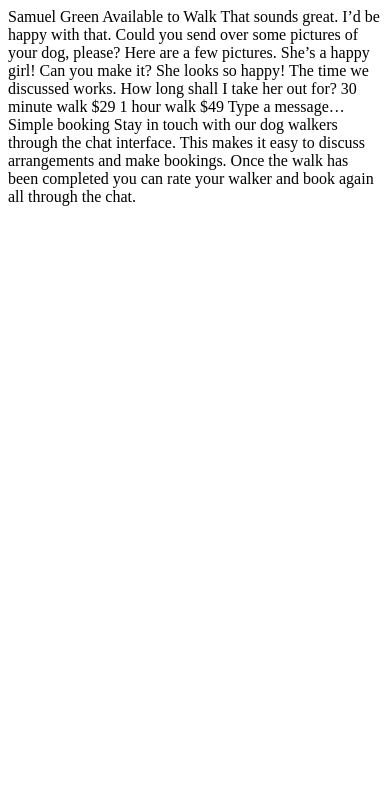
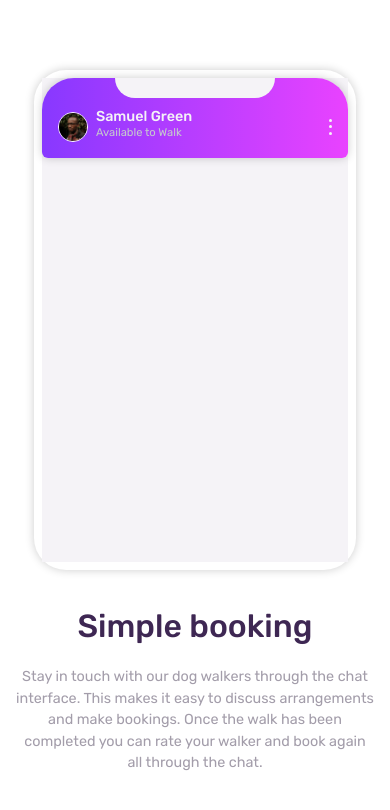
Before and after one commit to Robertron624/chat-app-css-illustration, a plain HTML site: page index.html in a window 390 px wide. Drawn offline with Linux system fonts and the light colour scheme.

Commit message:
phone top section

```diff
--- a/index.css
+++ b/index.css
@@ -20,8 +20,8 @@ dd {
 }
 
 /* Remove list styles on ul, ol elements with a list role, which suggests default styling will be removed */
-ul[role="list"],
-ol[role="list"] {
+ul,
+ol {
     list-style: none;
 }
 
@@ -116,4 +116,129 @@ body {
     line-height: 1.5;
     font-size: 16px;
     font-family: 'Rubik', sans-serif;
+    display: flex;
+    align-items: center;
 }
+
+main {
+    padding: 1rem;
+    height: 100%;
+}
+
+/* outside texts */
+
+section.container .texts {
+    text-align: center;
+}
+
+section.container h1 {
+    font-size: 2rem;
+    color: var(--very-dark-desaturated-violet);
+    margin-bottom: 1rem;
+    font-weight: 500;
+}
+
+section.container p {
+    color: var(--dark-grayish-violet);
+    font-size: 0.9rem;
+}
+
+/* Phone */
+
+.phone {
+    height: 500px;
+    width: 90%;
+    margin-inline: auto;
+    padding: .5rem;
+    background-color: var(--white);
+    border-radius: 2rem;
+    box-shadow: 0 0 10px rgba(0, 0, 0, 0.2);
+    margin-bottom: 2rem;
+}
+
+.phone .inner {
+    background: var(--light-grayish-violet);
+    width: 100%;
+    height: 100%;
+}
+
+.inner .top {
+    background: linear-gradient(to right, var(--light-violet), var(--light-magenta));
+    width: 100%;
+    height: 5rem;
+    border-radius: 2rem 2rem 6px 6px;
+    padding: 0 1rem;
+    display: flex;
+    align-items: end;
+    position: relative;
+    box-shadow: 0 0 10px rgba(0, 0, 0, 0.2);
+}
+
+.inner .top .inner-top {
+    display: flex;
+    justify-content: space-between;
+    align-items: center;
+    width: 100%;
+}
+
+/* Top left */
+.inner .top .top-left {
+    display: flex;
+    align-items: center;
+    gap: .5rem;
+    margin-bottom: 1rem;
+}
+
+.inner .top .top-left img{
+    width: 30px;
+    height: 30px;
+    border-radius: 50%;
+    border: 1px solid var(--white);
+}
+
+.inner .top .top-left .name h3 {
+    color: var(--light-grayish-violet);
+    font-size: .9rem;
+    font-weight: 500;
+    line-height: 10px;
+    margin-bottom: .2rem;
+}
+
+.inner .top .top-left .name p {
+    color: var(--grayish-blue);
+    font-size: 0.7rem;
+}
+
+/* Top right */
+
+.top .top-right {
+    margin-bottom: 1rem;
+}
+
+.top .top-right ul {
+    display: flex;
+    flex-direction: column;
+    gap: .2rem;
+    margin: 0;
+}
+
+.top .top-right ul li {
+    list-style: none;
+    width: 3px;
+    height: 3px;
+    border-radius: 50%;
+    background-color: var(--light-grayish-violet);
+}
+
+/* Notch */
+
+.top .notch {
+    width: 10rem;
+    height: 20px;
+    background-color: var(--light-grayish-violet);
+    position: absolute;
+    top: 0px;
+    left: 50%;
+    transform: translateX(-50%);
+    border-radius: 0 0 2rem 2rem;
+}
--- a/index.html
+++ b/index.html
@@ -5,6 +5,7 @@
   <meta name="viewport" content="width=device-width, initial-scale=1.0"> <!-- displays site properly based on user's device -->
 
   <link rel="icon" type="image/png" sizes="32x32" href="./images/favicon-32x32.png">
+  <link rel="stylesheet" href="index.css">
 
   <title>Frontend Mentor | [Challenge Name Here]</title>
 
@@ -14,8 +15,47 @@
 
 </head>
 <body>
+  <main>
+    <section class="container">
+      <div class="phone">
+        <div class="inner">
+          <div class="top">
+            <div class="notch"></div>
+            <div class="inner-top">
+              <div class="top-left">
+                <img src="/images/avatar.jpg" alt="Samuel green pfp">
+                <div class="name">
+                  <h3>Samuel Green</h3>
+                  <p>Available to Walk</p>
+                </div>
+              </div>
+              <div class="top-right">
+                <ul>
+                  <li></li>
+                  <li></li>
+                  <li></li>
+                </ul>
+              </div>
+            </div>
+          </div>
 
-  Samuel Green
+
+        </div>
+      </div>
+      <div class="texts">
+        <h1>
+          Simple booking
+        </h1>
+        <p>
+          Stay in touch with our dog walkers through the chat interface. This makes it easy to
+          discuss arrangements and make bookings. Once the walk has been completed you can rate
+          your walker and book again all through the chat.
+        </p>
+      </div>
+    </section>
+  </main>
+
+  <!-- Samuel Green
   Available to Walk
 
   That sounds great. I’d be happy with that.
@@ -40,7 +80,7 @@
 
   Stay in touch with our dog walkers through the chat interface. This makes it easy to
   discuss arrangements and make bookings. Once the walk has been completed you can rate
-  your walker and book again all through the chat.
+  your walker and book again all through the chat. -->
 
 </body>
 </html>
```
